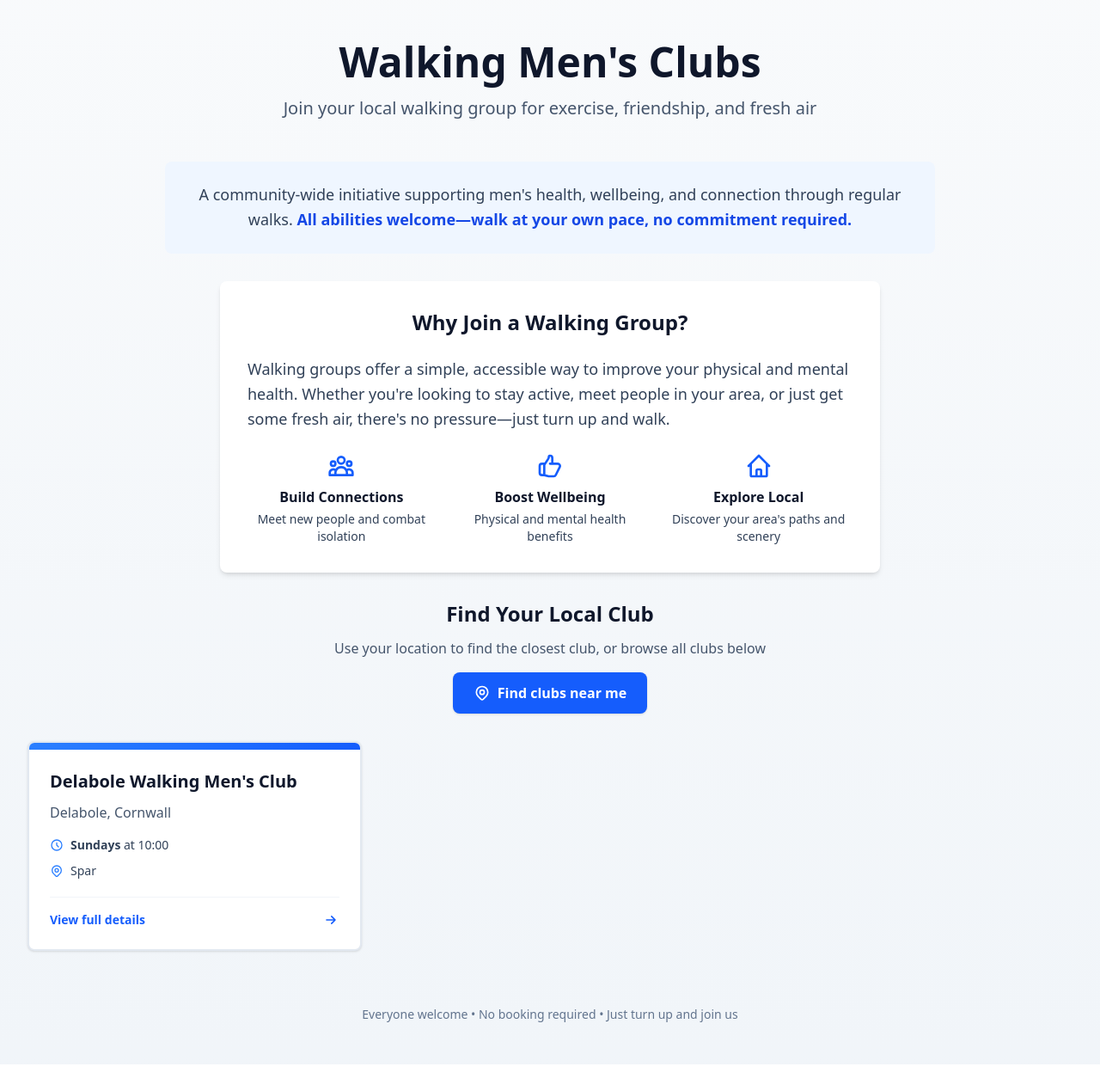
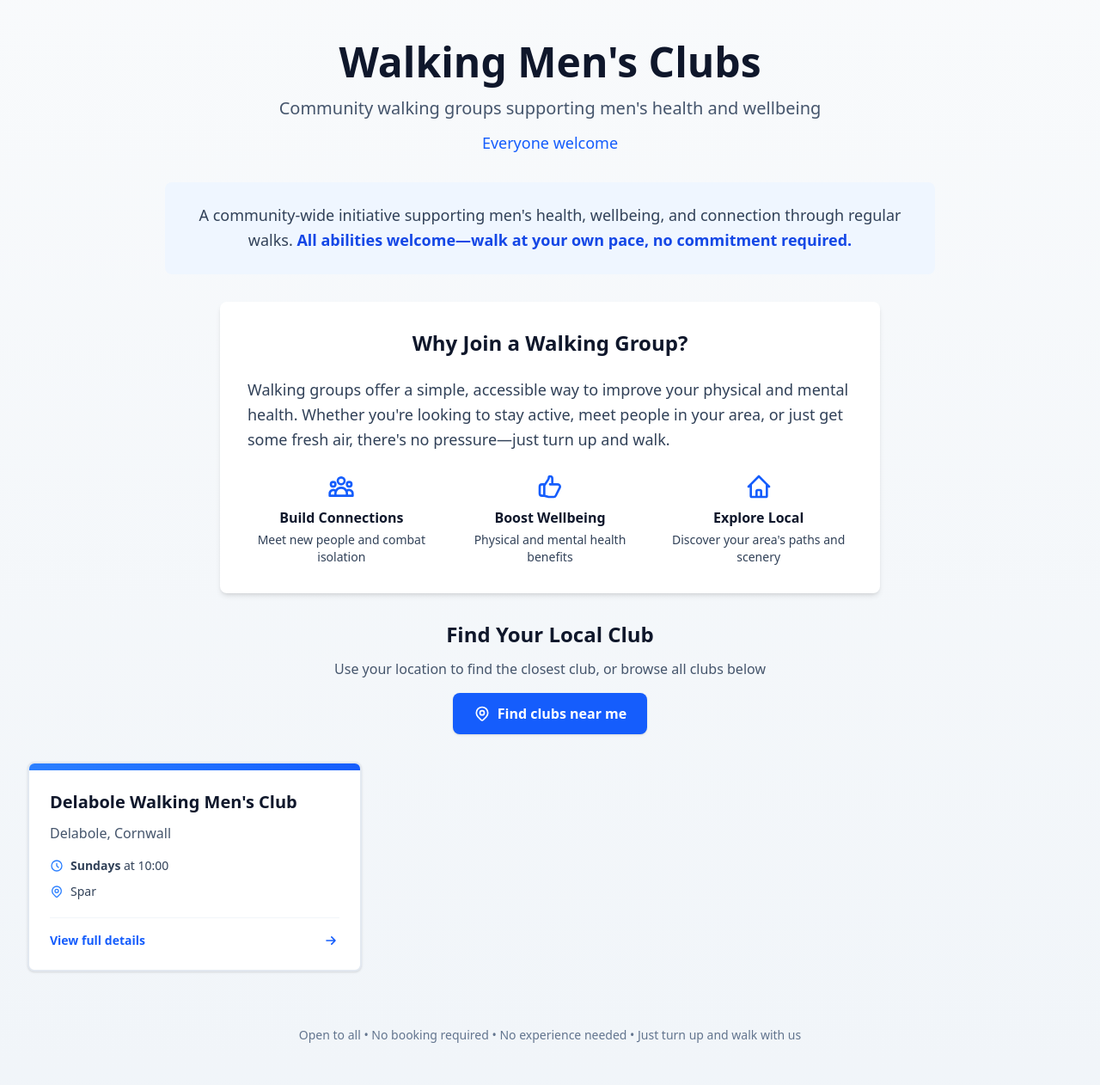
Before and after one commit to accuser/walkingmens.club, a SvelteKit app: page / in a window 1280 px wide. Shown: the whole page at 86% size. Before the commit the page ends 1238 px from the top, so only its background shows below. Built offline with nearby package versions, Linux system fonts and the light colour scheme.

Commit message:
Refactor landing page header and footer for improved clarity and inclusivity

```diff
--- a/src/routes/+page.svelte
+++ b/src/routes/+page.svelte
@@ -24,17 +24,18 @@
 	<div class="mx-auto max-w-7xl px-4 py-12 sm:px-6 lg:px-8">
 		{#if clubs}
 			<!-- Landing Page -->
-			<header class="mb-12 text-center">
+			<header class="mb-8 text-center">
 				<h1 class="mb-4 text-4xl font-bold text-slate-900 sm:text-5xl">Walking Men's Clubs</h1>
-				<p class="text-xl text-slate-600">
-					Join your local walking group for exercise, friendship, and fresh air
+				<p class="mb-3 text-xl text-slate-600">
+					Community walking groups supporting men's health and wellbeing
 				</p>
+				<p class="text-lg font-medium text-blue-600">Everyone welcome</p>
 			</header>
 
 			<ClubSuggestions {clubs} />
 
 			<footer class="mt-16 text-center text-sm text-slate-500">
-				<p>Everyone welcome • No booking required • Just turn up and join us</p>
+				<p>Open to all • No booking required • No experience needed • Just turn up and walk with us</p>
 			</footer>
 		{:else if club}
 			<!-- Individual Club Page -->
```
